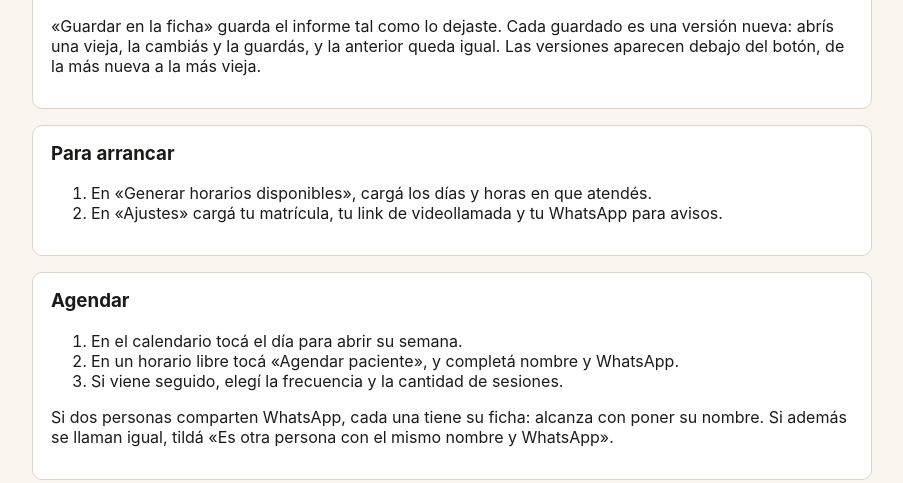
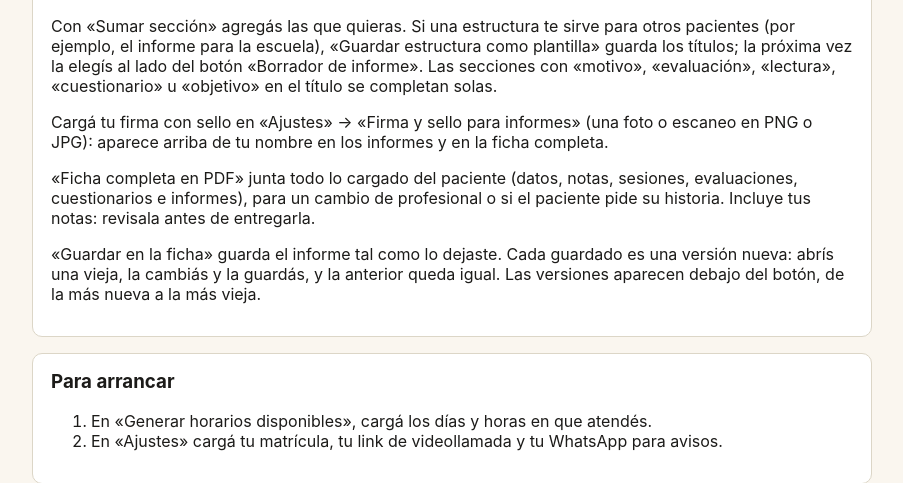
Before and after one commit to Fibonach0/FiBOT-Consultorio, a Flask app: template templates/ayuda.html in a window 1280 px wide. Shown: the part 317-800 px from the top of the page, without its empty margins (188-1091 px from the left). Run offline with Flask 3, Linux system fonts and the light colour scheme; the template is opened without the code that fills it, so the values that code supplies are empty; parts of the project's set-up code (start-up, migrations or seed data) failed here and were passed over.

Commit message:
Ficha completa en PDF, plantillas de informe y firma
Co-Authored-By: Claude Opus 5.5 <noreply@anthropic.com>
Claude-Session: https://claude.ai/code/session_01LqxCqNdwWgpQLieB6SEeYS

```diff
--- a/app.py
+++ b/app.py
@@ -6,6 +6,7 @@ le escribieron, y eso es lo que resuelve a qué tenant pertenece (ver
 db.get_tenant_by_phone_number_id). Nada de esto tiene nada de un cliente en
 particular — lo particular vive en la tabla `tenants` y se carga con
 scripts/crear_tenant.py, nunca hardcodeado acá."""
+import base64
 import copy
 import functools
 import hmac
@@ -602,6 +603,7 @@ def agenda():
                         + [(f"propio:{p['id']}", {"nombre": p["titulo"], "que_mide": p["contenido"].get("que_mide") or "propio"})
                            for p in plantillas if cuestionarios.completa(p["contenido"])],
         "plantillas": plantillas,
+        "plantillas_informe": db.plantillas_informe(tenant["id"]),
         "tests_para_repetir": [{"ficha": f, **t} for f in fichas for t in f.get("para_repetir") or []],
         "ventana_aviso": tests_sugeridos.VENTANA_AVISO,
         "reservas_nuevas": sorted(({"ficha": f, "turno": t} for f in fichas for t in f["sesiones"] if t.get("reserva_nueva")),
@@ -1571,8 +1573,97 @@ def agenda_informe():
     ficha = next((f for f in _fichas(tenant, tz, ahora) if f["clave"] == clave), None)
     if not ficha:
         return "No encontrado.", 404
+    plantilla = next((p["contenido"] for p in db.plantillas_informe(tenant["id"])
+                      if p["id"] == request.form.get("plantilla_id")), None)
     return render_template("informe.html", tenant=tenant, ficha=ficha, hoy=ahora.strftime("%d/%m/%Y"),
-                           inf=informe.armar(ficha, rubros.de(tenant), ahora.date()), guardado=None)
+                           inf=informe.armar(ficha, rubros.de(tenant), ahora.date(), plantilla), guardado=None)
+
+
+@app.post("/agenda/plantillas-informe")
+@login_required
+def agenda_plantilla_informe():
+    contenido, error = informe.leer_plantilla(request.form.get("nombre") or "", request.form.get("secciones") or "")
+    if error:
+        flash(error)
+        return _volver_a_agenda()
+    db.agregar_plantilla_informe(session["tenant_id"], contenido)
+    flash(f"Se guardó la plantilla «{contenido['nombre']}». La elegís al armar el próximo informe.")
+    return _volver_a_agenda()
+
+
+@app.post("/agenda/plantillas-informe/<plantilla_id>/borrar")
+@login_required
+def agenda_plantilla_informe_borrar(plantilla_id):
+    db.borrar_plantilla_informe(session["tenant_id"], plantilla_id)
+    return _volver_a_agenda()
+
+
+FIRMA_MAX = 300_000
+FIRMA_TIPOS = {b"\x89PNG\r\n\x1a\n": "image/png", b"\xff\xd8\xff": "image/jpeg"}
+
+
+@app.post("/agenda/firma")
+@login_required
+def agenda_firma():
+    """Imagen de firma y sello para los informes. Se guarda como data URL en
+    el tenant: es chica y así el informe no depende de otro almacenamiento.
+    El tipo se decide por los primeros bytes, no por lo que diga el navegador."""
+    archivo = request.files.get("firma")
+    crudo = archivo.read(FIRMA_MAX + 1) if archivo else b""
+    tipo = next((t for firma, t in FIRMA_TIPOS.items() if crudo.startswith(firma)), None)
+    if not crudo:
+        flash("Elegí la imagen de tu firma.")
+    elif len(crudo) > FIRMA_MAX:
+        flash("La imagen es muy pesada: hasta 300 KB.")
+    elif not tipo:
+        flash("La firma tiene que ser una imagen PNG o JPG.")
+    else:
+        db.guardar_ajustes(session["tenant_id"], {"firma_imagen": f"data:{tipo};base64,{base64.b64encode(crudo).decode()}"})
+        flash("Se guardó tu firma: aparece en los informes y en la ficha completa.")
+    return _volver_a_agenda()
+
+
+@app.post("/agenda/firma/borrar")
+@login_required
+def agenda_firma_borrar():
+    db.guardar_ajustes(session["tenant_id"], {"firma_imagen": None})
+    flash("Se quitó la firma.")
+    return _volver_a_agenda()
+
+
+@app.post("/agenda/paciente/ficha-completa")
+@login_required
+def agenda_ficha_completa():
+    """Toda la ficha imprimible, para un cambio de profesional o si el
+    paciente pide su historia. Por POST para que el teléfono no quede en la URL."""
+    tenant = db.get_tenant_by_id(session["tenant_id"])
+    tz = _tz_de(tenant)
+    ahora = datetime.now(tz)
+    rubro = rubros.de(tenant)
+    clave = request.form.get("telefono") or ""
+    ficha = next((f for f in _fichas(tenant, tz, ahora) if f["clave"] == clave), None)
+    if not ficha:
+        return "No encontrado.", 404
+    datos = [("Nombre", ficha["nombre"]), ("Teléfono", ficha["telefono"]),
+             ("Fecha de nacimiento", date.fromisoformat(ficha["fecha_nacimiento"]).strftime("%d/%m/%Y") if ficha.get("fecha_nacimiento") else None),
+             ("Obra social", " · N° ".join(x for x in (ficha.get("obra_social"), ficha.get("numero_afiliado")) if x) or None),
+             ("En tratamiento desde", ficha.get("desde")),
+             ("Estado", "activo" if ficha["estado"] == "activo" else f"{ficha['estado']} desde {ficha.get('estado_fecha')}"
+              + (f" ({ficha['estado_motivo']})" if ficha.get("estado_motivo") else ""))]
+    if rubro["escuela"]:
+        datos += [("Escuela", ficha.get("escuela")), ("Grado", ficha.get("grado")), ("Docente", ficha.get("docente")),
+                  ("Equipo de orientación", ficha.get("equipo_orientador"))]
+    textos = [(rubro["motivo"], ficha.get("motivo_consulta")), ("Objetivos", ficha.get("objetivos")),
+              ("Cómo viene", ficha.get("como_viene")), ("Notas", ficha.get("notas")),
+              (rubro["tratantes"], ficha.get("psiquiatra")), ("Medicación", ficha.get("medicacion")),
+              (rubro["indicaciones"], ficha.get("plan_crisis"))]
+    asistencia = {"vino": "asistió", "no_vino": "no vino"}
+    sesiones = [{"fecha": datetime.fromisoformat(t["inicio"]).astimezone(tz).strftime("%d/%m/%Y %H:%M"),
+                 "asistencia": asistencia.get(t.get("asistencia"), "—" if datetime.fromisoformat(t["inicio"]) <= ahora else "próxima"),
+                 "nota": t.get("nota") or ""} for t in ficha["sesiones"]]
+    return render_template("ficha_completa.html", tenant=tenant, ficha=ficha, rubro=rubro, hoy=ahora.strftime("%d/%m/%Y"),
+                           datos=[(k, v) for k, v in datos if v], textos=[(k, v) for k, v in textos if v], sesiones=sesiones,
+                           inf=informe.armar(ficha, rubro, ahora.date()))
 
 
 @app.post("/agenda/paciente/informe/guardar")
--- a/db.py
+++ b/db.py
@@ -830,6 +830,19 @@ def borrar_plantilla(tenant_id: str, plantilla_id: str) -> None:
     _client.table("plantillas_cuestionario").delete().eq("tenant_id", tenant_id).eq("id", plantilla_id).execute()
 
 
+def plantillas_informe(tenant_id: str) -> list[dict]:
+    res = _client.table("plantillas_informe").select("*").eq("tenant_id", tenant_id).order("created_at").execute()
+    return res.data
+
+
+def agregar_plantilla_informe(tenant_id: str, contenido: dict) -> None:
+    _client.table("plantillas_informe").insert({"tenant_id": tenant_id, "contenido": contenido}).execute()
+
+
+def borrar_plantilla_informe(tenant_id: str, plantilla_id: str) -> None:
+    _client.table("plantillas_informe").delete().eq("tenant_id", tenant_id).eq("id", plantilla_id).execute()
+
+
 def borrar_test(tenant_id: str, test_id: str) -> None:
     _client.table("paciente_tests").delete().eq("tenant_id", tenant_id).eq("id", test_id).execute()
 
--- a/informe.py
+++ b/informe.py
@@ -63,7 +63,34 @@ def frases_cuestionarios(cuestionarios: dict) -> list[str]:
     return frases
 
 
-def armar(ficha: dict, rubro: dict, hoy: date) -> dict:
+# Una sección de plantilla se completa sola si su título contiene una de estas
+# palabras: «Motivo de derivación» trae el motivo, «Evaluación inicial» los tests.
+AUTOMATICAS = [("motivo", "motivo"), ("evaluaci", "tests"), ("test", "tests"), ("lectura", "lectura"),
+               ("cuestionario", "cuestionarios"), ("objetivo", "objetivos")]
+MAX_PLANTILLA = 30
+
+
+def _automatico(titulo: str, textos: dict) -> str:
+    t = titulo.casefold()
+    return next((textos[clave] for palabra, clave in AUTOMATICAS if palabra in t), "")
+
+
+def leer_plantilla(nombre: str, crudo: str) -> tuple[dict | None, str | None]:
+    import json
+    nombre = (nombre or "").strip()[:60]
+    if not nombre:
+        return None, "La plantilla necesita un nombre."
+    try:
+        titulos = [str(t).strip()[:MAX_TITULO] for t in json.loads(crudo or "")]
+    except (ValueError, TypeError):
+        return None, "La plantilla llegó incompleta. Probá de nuevo."
+    titulos = [t for t in titulos if t][:MAX_PLANTILLA]
+    if not titulos:
+        return None, "La plantilla no tiene secciones."
+    return {"nombre": nombre, "secciones": titulos}, None
+
+
+def armar(ficha: dict, rubro: dict, hoy: date, plantilla: dict | None = None) -> dict:
     datos = [("Nombre", ficha["nombre"]), ("Edad", _edad(ficha.get("fecha_nacimiento"), hoy))]
     if rubro.get("escuela"):
         datos += [("Escuela", ficha.get("escuela")), ("Grado", ficha.get("grado"))]
@@ -71,6 +98,12 @@ def armar(ficha: dict, rubro: dict, hoy: date) -> dict:
     tests = frases_tests(ficha.get("tests_por_test") or [])
     lectura = frases_fluidez(ficha.get("fluidez") or {})
     cuestionarios = frases_cuestionarios(ficha.get("cuestionarios") or {})
+    if plantilla:
+        textos = {"motivo": ficha.get("motivo_consulta") or "", "tests": "\n".join(tests), "lectura": "\n".join(lectura),
+                  "cuestionarios": "\n".join(cuestionarios), "objetivos": ficha.get("objetivos") or ""}
+        secciones = [{"titulo": t, "texto": _automatico(t, textos), "vacio": "Escribí acá."} for t in plantilla["secciones"]]
+        return {"titulo": plantilla["nombre"], "datos": [(k, v) for k, v in datos if v], "tests": tests,
+                "fluidez": lectura, "cuestionarios": cuestionarios, "secciones": secciones}
     secciones = [{"titulo": "Motivo de consulta", "texto": ficha.get("motivo_consulta") or "", "vacio": "Por qué consultan y quién deriva."}]
     if tests:
         secciones.append({"titulo": "Evaluación", "texto": "\n".join(tests), "vacio": ""})
--- /dev/null
+++ b/templates/_firma.html
@@ -0,0 +1,4 @@
+<div class="firma-bloque" style="margin-top:50px">
+  {% if tenant.firma_imagen %}<img src="{{ tenant.firma_imagen }}" alt="Firma" style="max-height:90px;max-width:240px;display:block">{% endif %}
+  <div class="firma" style="margin-top:{{ '4px' if tenant.firma_imagen else '70px' }}">{{ tenant.nombre }}{% if tenant.matricula %}<br>Matrícula {{ tenant.matricula }}{% endif %}</div>
+</div>
--- a/templates/ayuda.html
+++ b/templates/ayuda.html
@@ -14,6 +14,9 @@
   <div class="card">
     <h3>Borrador de informe</h3>
     <p>En la pestaña {{ dict(rubro.pestanias).sesiones }}, «Borrador de informe» arma un informe con lo cargado: datos, motivo, {% if rubro.tests %}resultados de tests y su evolución, lectura, {% endif %}cuestionarios y objetivos. Todo se edita tocándolo; lo que dejes vacío no se imprime. Terminá con «Imprimir o guardar en PDF».</p>
+    <p>Con «Sumar sección» agregás las que quieras. Si una estructura te sirve para otros pacientes (por ejemplo, el informe para la escuela), «Guardar estructura como plantilla» guarda los títulos; la próxima vez la elegís al lado del botón «Borrador de informe». Las secciones con «motivo», «evaluación», «lectura», «cuestionario» u «objetivo» en el título se completan solas.</p>
+    <p>Cargá tu firma con sello en «Ajustes» → «Firma y sello para informes» (una foto o escaneo en PNG o JPG): aparece arriba de tu nombre en los informes y en la ficha completa.</p>
+    <p>«Ficha completa en PDF» junta todo lo cargado del paciente (datos, notas, sesiones, evaluaciones, cuestionarios e informes), para un cambio de profesional o si el paciente pide su historia. Incluye tus notas: revisala antes de entregarla.</p>
     <p>«Guardar en la ficha» guarda el informe tal como lo dejaste. Cada guardado es una versión nueva: abrís una vieja, la cambiás y la guardás, y la anterior queda igual. Las versiones aparecen debajo del botón, de la más nueva a la más vieja.</p>
   </div>
 
```
Also changed, not shown: CLAUDE.md (+6 -1 lines), templates/agenda.html (+39 -0 lines), templates/ficha_completa.html (added, +71 -0 lines), templates/informe.html (+26 -1 lines), test_seguimiento.py (+55 -0 lines), migrations/034_plantillas_informe_firma.sql (added).
